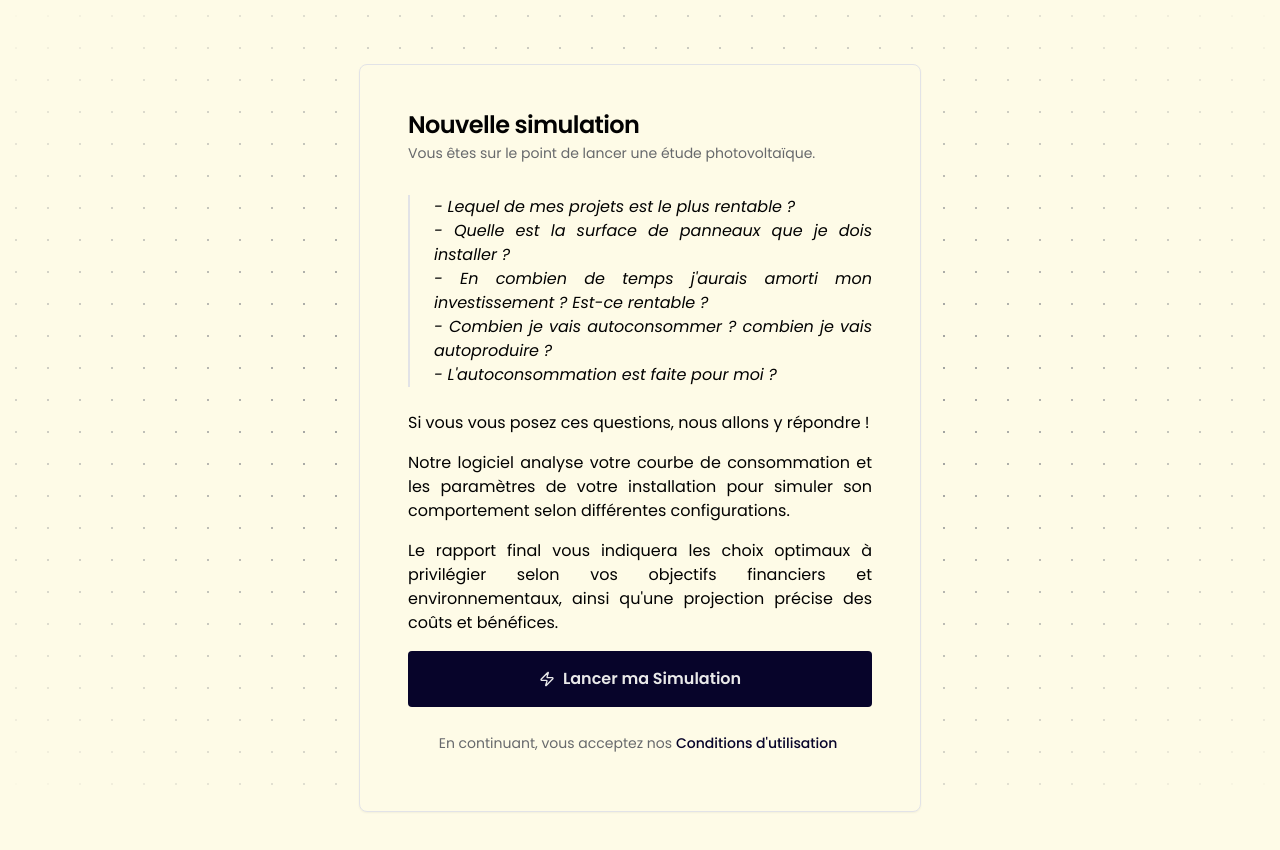
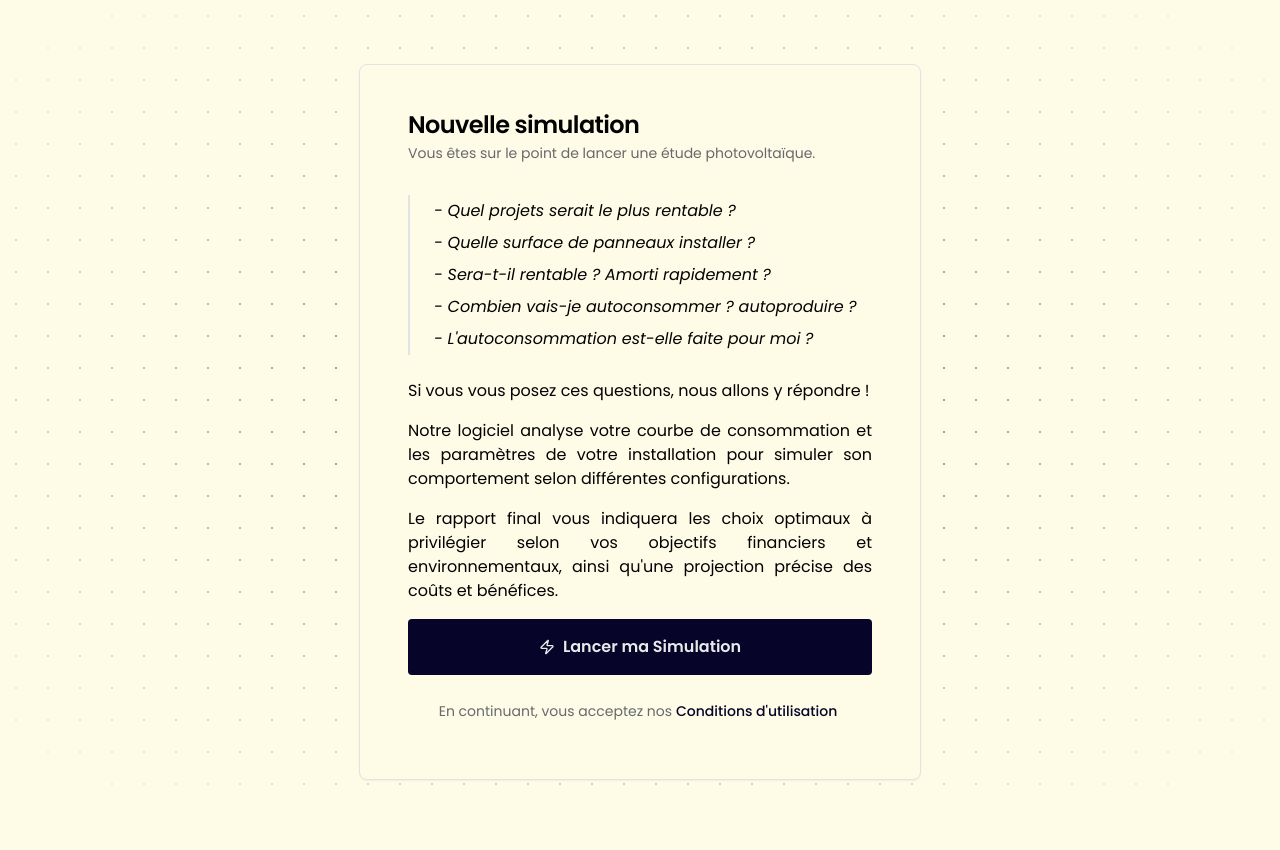
Before and after one commit to Soleil-Bleu/frontend, a React (Vite) app: page /new in a window 1280 px wide. Shown: the top 850 px of the page. Built offline with nearby package versions, Linux system fonts and the light colour scheme; no server answers.

Commit message:
fix: texte allégé

```diff
--- a/src/components/footer.jsx
+++ b/src/components/footer.jsx
@@ -10,22 +10,25 @@ export function Footer() {
                 <div className="grid grid-cols-2 px-8 pt-12 pb-8 gap-x-12 gap-y-6 rounded-lg font-secondary text-primary bg-background/50 backdrop-brightness-150 backdrop-blur-lg">
                     <span className="font-secondary text-justify">
                         {`Soleil Bleu est une association (loi 1901), fondée suite au constat de 2 ingénieurs
-            en énergies : l'énergie solaire occupe une place centrale dans la transition écologique
-            grâce à sa facilité de mise en oeuvre. Pourtant, cette démocratisation se heurte à un paradoxe :
-             tout le monde n'a pas les moyens d'investir
-             et les analyses qui permettent d'optimiser les investissements sont hors de prix.
-`}
+                        en énergies : l'énergie solaire occupe une place centrale dans la transition écologique
+                        grâce à sa facilité de mise en oeuvre. Pourtant, cette démocratisation se heurte à un paradoxe :
+                        tout le monde n'a pas les moyens d'investir
+                        et les analyses qui permettent d'optimiser ces investissements sont hors de prix.
+                        `}
                     </span>
                     <span className="font-secondary text-justify">
                         {`En mettant en œuvre des outils mathématiques et informatiques,
                         nous tentons de rendre ces études accessibles aux structures modestes et rendre le solaire accessible au plus grand nombre.
             `} <br />
                     </span>
-                    <a /* https://mailto.vercel.app/ */
-                        href="mailto:sam.touvieille@gmail.com?subject=Contact%20b%C3%A9n%C3%A9vole%20%7C%20Soleil%20Bleu&body=Hello%2C%20je%20souhaite%20int%C3%A9grer%20l'association%20Soleil%20Bleu%2C%20prenons%20contact%20!"
-                        className="font-secondary font-bold flex flex-row items-center justify-end underline underline-offset-2 col-span-2">
-                        {"Adhérer à l'association/Devenir Bénévole "} <ArrowUpRight className="h-4 w-4 ml-1" />
-                    </a>
+                    <div /* https://mailto.vercel.app/ */
+                        className="font-secondary font-bold flex flex-row items-center justify-end underline underline-offset-2 col-span-2 group">
+                        <a href="mailto:sam.tourvieille@gmail.com?subject=Contact%20b%C3%A9n%C3%A9vole%20%7C%20Soleil%20Bleu&body=Hello%2C%20je%20souhaite%20int%C3%A9grer%20l'association%20Soleil%20Bleu%2C%20prenons%20contact%20!"
+                        >
+                            {"Nous contacter"}
+                        </a>
+                        <ArrowUpRight className="h-4 w-4 ml-1 group-hover:rotate-[360deg] ease-in-out duration-500" />
+                    </div>
                 </div>
             </div>
 
--- a/src/components/preForm.jsx
+++ b/src/components/preForm.jsx
@@ -31,13 +31,16 @@ export function PreForm() {
                         </CardDescription>
                     </CardHeader>
                     <CardContent className="flex flex-col gap-4 max-w-lg text-justify">
-                        <blockquote className="my-2 border-l-2 pl-6 italic">
-                        - Lequel de mes projets est le plus rentable ? <p></p>
-                        - Quelle est la surface de panneaux que je dois installer ?<p></p>
-                        - En combien de temps j'aurais amorti mon investissement ? Est-ce rentable ?<p></p>
-                        - Combien je vais autoconsommer ? combien je vais autoproduire ?<p></p>
-                        - L'autoconsommation est faite pour moi ?<p></p>
-                        </blockquote>
+                    <blockquote class="my-2 border-l-2 pl-6 italic leading-loose">
+    <ul class="list-['-_'] list-inside">
+        <li>Quel projets serait le plus rentable ?</li>
+        <li>Quelle surface de panneaux installer ?</li>
+        <li>Sera-t-il rentable ? Amorti rapidement ?</li>
+        <li>Combien vais-je autoconsommer ? autoproduire ?</li>
+        <li>L'autoconsommation est-elle faite pour moi ?</li>
+    </ul>
+</blockquote>
+
                         <p>
                             Si vous vous posez ces questions, nous allons y répondre !
                         </p>
@@ -122,7 +125,7 @@ export function PreForm() {
                                     <ul className="list-disc list-inside">
                                         <li>Droit d'accès, de rectification, d'effacement, de limitation du traitement, de portabilité et d'opposition</li>
                                     </ul>
-                                    <p>Pour exercer ces droits, contactez-nous à <a href="mailto:sam.touvieille@gmail.com" class="text-blue-500 underline">sam.touvieille@gmail.com</a>.</p>
+                                    <p>Pour exercer ces droits, contactez-nous à <a href="mailto:sam.tourvieille@gmail.com" class="text-blue-500 underline">sam.tourvieille@gmail.com</a>.</p>
 
                                     <h2 className="font-semibold">6. Sécurité des données</h2>
                                     <p>Nous mettons en œuvre des mesures de sécurité techniques et organisationnelles pour protéger vos données personnelles.</p>
@@ -134,7 +137,7 @@ export function PreForm() {
                                     <p>Nous nous réservons le droit de modifier cette politique à tout moment. Les modifications seront publiées sur cette page avec une nouvelle date de mise à jour. Veuillez consulter cette page régulièrement.</p>
 
                                     <h2 className="font-semibold">9. Contact</h2>
-                                    <p>Pour toute question ou préoccupation, veuillez nous contacter à : <a href="mailto:sam.touvieille@gmail.com" class="text-blue-500 underline">sam.touvieille@gmail.com</a></p>
+                                    <p>Pour toute question ou préoccupation, veuillez nous contacter à : <a href="mailto:sam.tourvieille@gmail.com" class="text-blue-500 underline">sam.tourvieille@gmail.com</a></p>
 
                                     <p>En utilisant Soleil Bleu, vous reconnaissez avoir lu et compris ces conditions et vous acceptez d'être lié par ces termes.</p>
                                 </div>
--- a/src/components/third.jsx
+++ b/src/components/third.jsx
@@ -17,11 +17,11 @@ export function Third() {
                         <span>
                         Aujourd'hui, l'autoconsommation est de plus en plus présente,
                          elle permet de répondre efficacement à l'augmentation des prix de l'électricité.
-                         Il est nécessaire d'arbitrer entre une bonne autoconsommation et les économies d'échelle.
-                         L'arbitrage est complexe, on vous facilite la tâche avec nos études.
+                         Mais difficile d'arbitrer entre une bonne autoconsommation et les économies d'échelle...
+                         Nos études rendent cette tâche extrêment simple !
                         </span>
                         <span>
-                            En croisant votre consommation en temps réelle avec nos données climatiques, nous déterminons
+                            En croisant votre consommation en temps réel avec nos données climatiques, nous déterminons
                             les paramètres idéaux qui optimisent votre projet.
                         </span>
 
```
